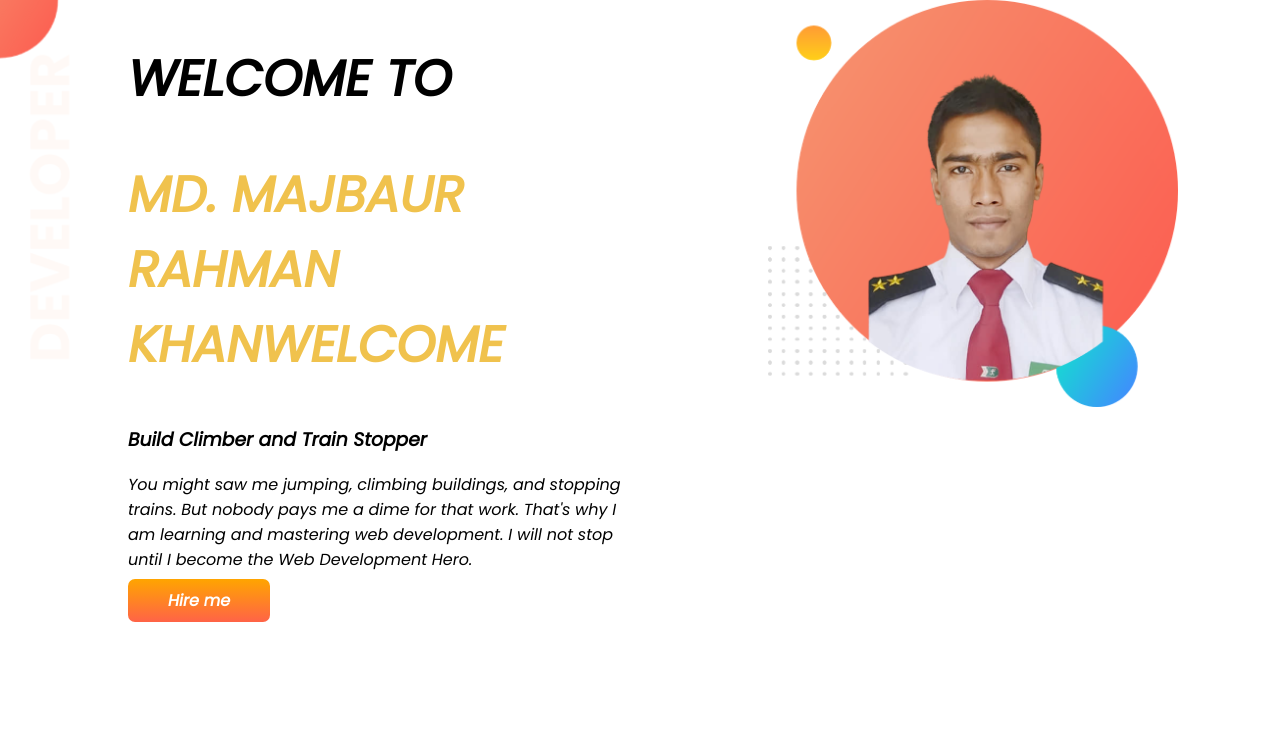
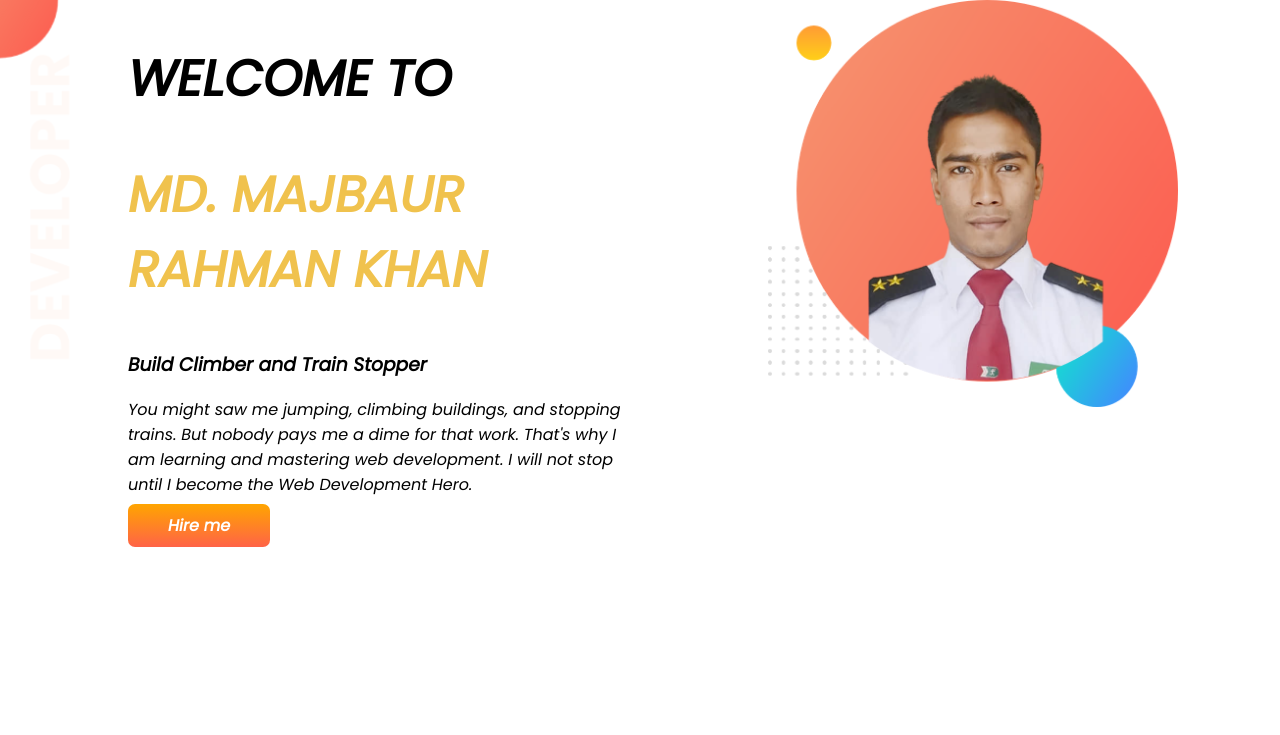
Before and after one commit to Majbaur/developer-portfileo, a plain HTML site: page index.html in a window 1280 px wide. Shown: the top 735 px of the page. Drawn offline with Linux system fonts and the light colour scheme.

Commit message:
change welcome

```diff
--- a/index.html
+++ b/index.html
@@ -16,7 +16,7 @@
     <section class="top-banner flexible-container">
         <div class="half-width">
             <h1>WELCOME TO</h1>
-            <h1><span>MD. MAJBAUR RAHMAN KHAN<span>WELCOME</h1>
+            <h1><span>MD. MAJBAUR RAHMAN KHAN<span></h1>
             <h3>Build Climber and Train Stopper</h3>
             <p>You might saw me jumping, climbing buildings, and stopping trains. But nobody pays me a dime for that
                 work.
```
